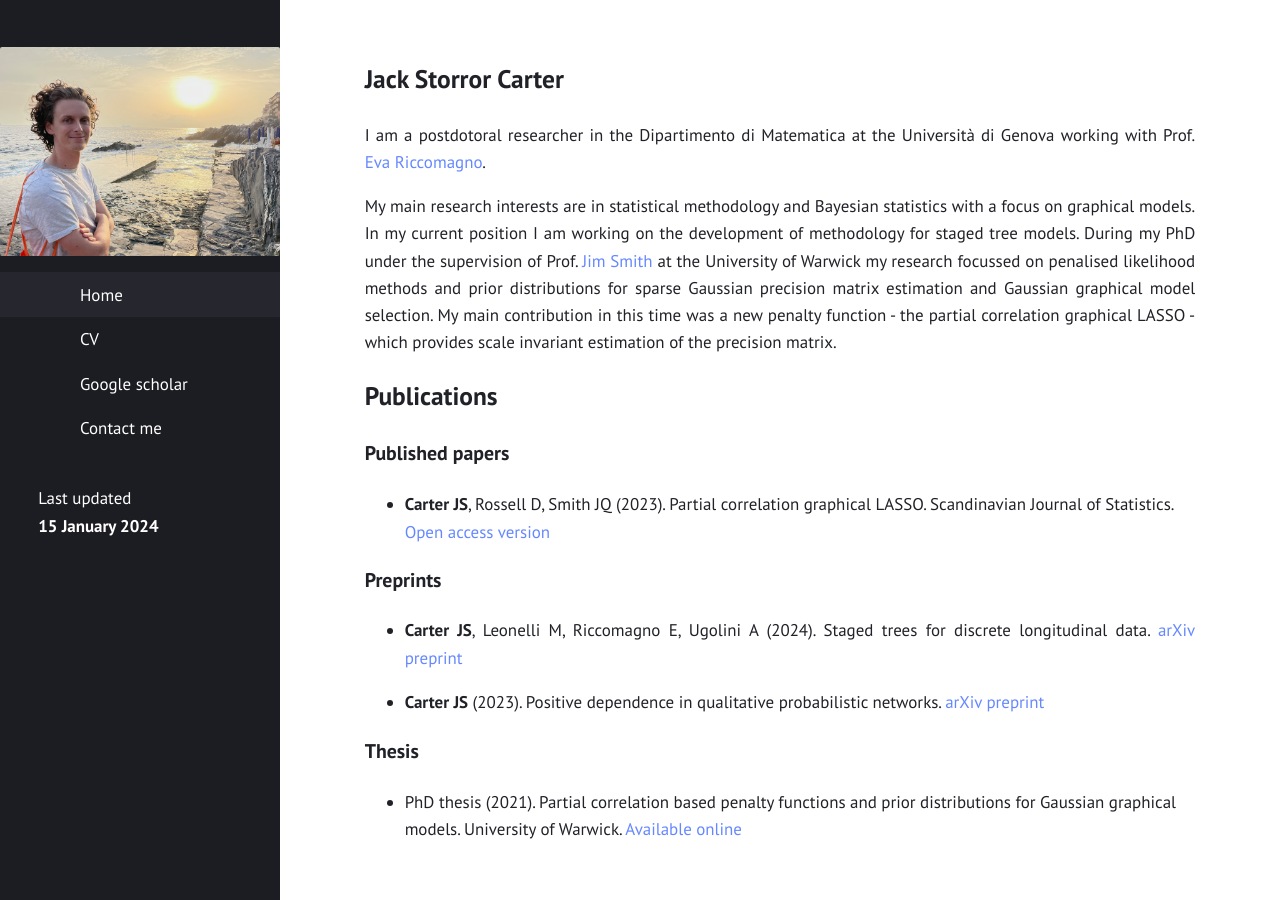
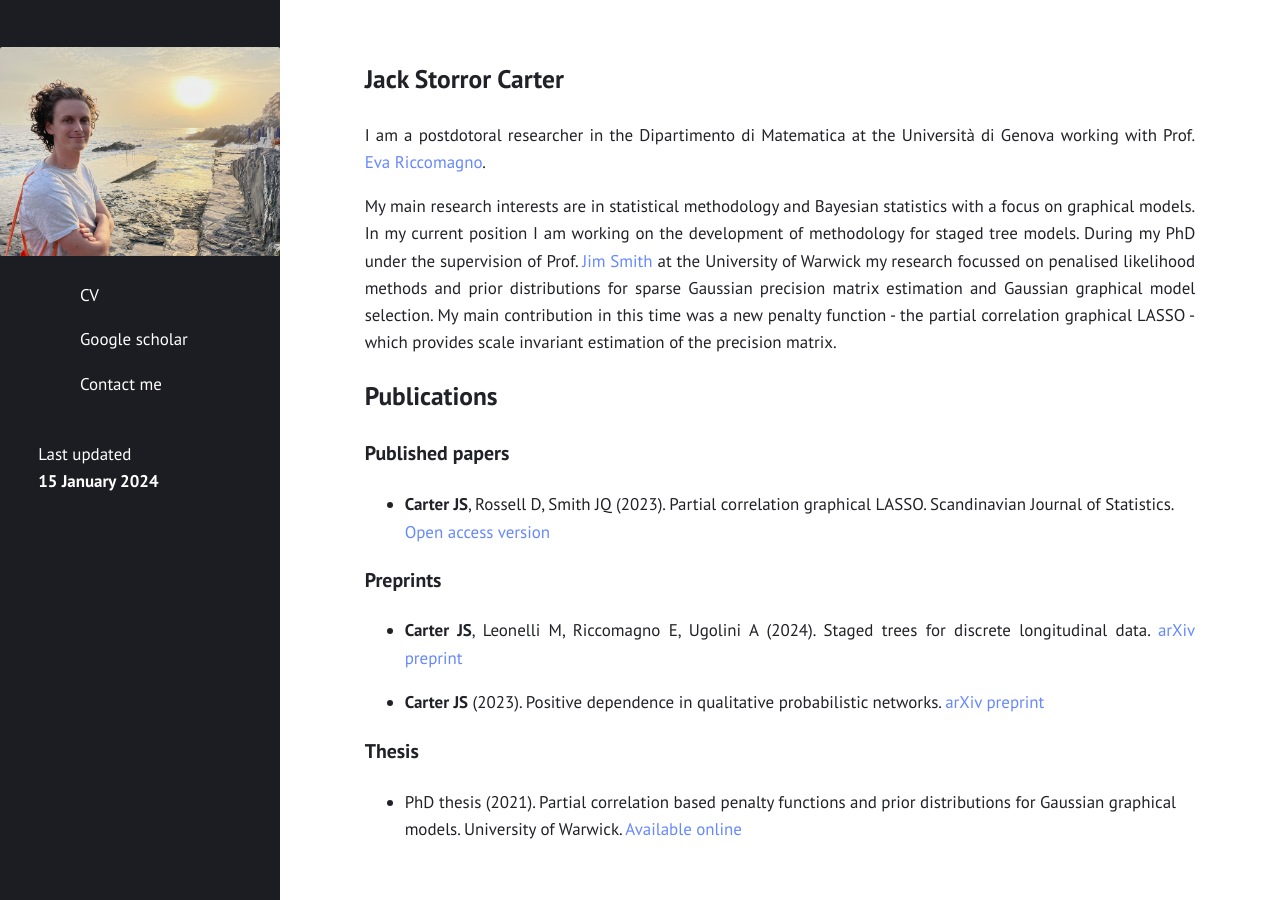
Before and after one commit to JackStorrorCarter/JackStorrorCarter.github.io, a Jekyll site: the page built from index.md, in a window 1280 px wide. Built offline with Jekyll 4.4.1, drawn with Linux system fonts in a browser that asks for light colours.

Commit message:
Update _config.yml

```diff
--- a/_config.yml
+++ b/_config.yml
@@ -12,7 +12,7 @@ show_excerpts: false       # show article excerpts on the home page
 show_frame: true           # adds a gray frame to the site
 show_sidebar: true         # show a sidebar instead of the usual header
 minimal: false             # use a dark header
-navi: true                # include naviagation in sidebar
+navi: false                # include naviagation in sidebar
 ### TODO: To include navigation (if I want to add more than just home page), will have to sort the menu for non-sidebar view (i.e. mobile)
 ### To do this, need to add new menu style in _includes (at the moment header and footer use same menu style)
 
```
